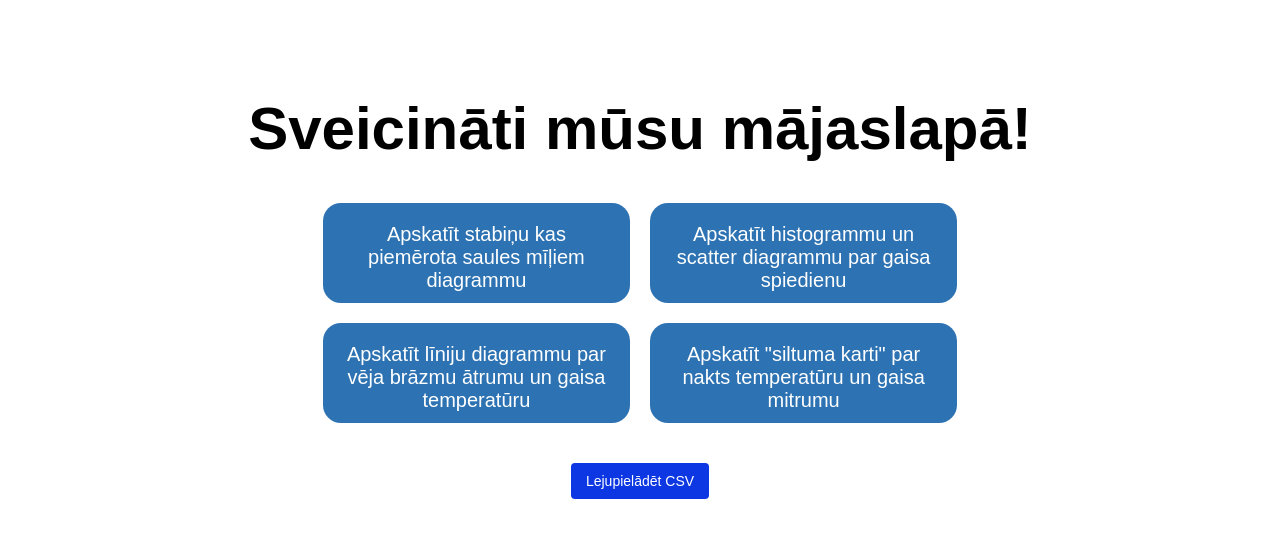
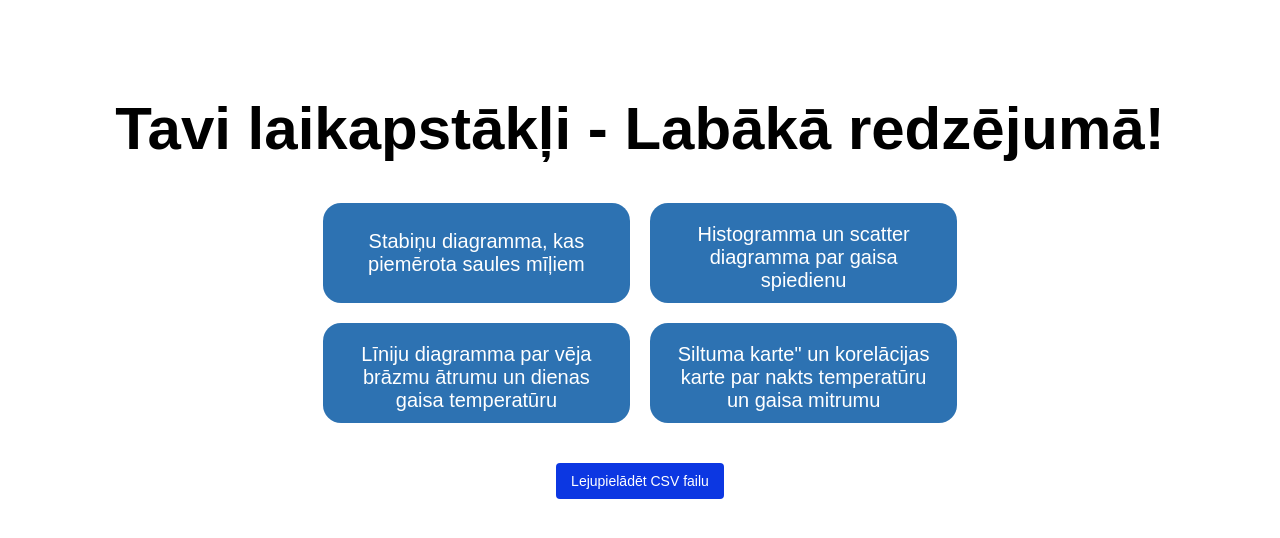
Before and after one commit to liep22/Prog_projekts, a Flask app: page / in a window 1280 px wide. Shown: the top 538 px of the page. Run offline with Flask 3, Linux system fonts and the light colour scheme.

Commit message:
home.html

```diff
--- a/templates/home.html
+++ b/templates/home.html
@@ -58,15 +58,15 @@
     </style>
 </head>
 <body>
-    <h1 style="font-size:60px;">Sveicināti mūsu mājaslapā!</h1>
+    <h1 style="font-size:60px;">Tavi laikapstākļi - Labākā redzējumā!</h1>
     <div class="first-row">
-        <div style="width: 48%; margin-right:10px; margin-bottom: 20px;"><a style="font-size:20px;"  href="{{ url_for('stabini') }}"><button class="grid-element">Apskatīt stabiņu kas piemērota saules mīļiem diagrammu</button></a></div>
-        <div style="width: 48%; margin-left:10px; margin-bottom: 20px;"><a style="font-size:20px;" href="{{ url_for('histogramma') }}"><button class="grid-element">Apskatīt histogrammu un scatter diagrammu par gaisa spiedienu</button></a></div>
+        <div style="width: 48%; margin-right:10px; margin-bottom: 20px;"><a style="font-size:20px;"  href="{{ url_for('stabini') }}"><button class="grid-element">Stabiņu diagramma, kas piemērota saules mīļiem</button></a></div>
+        <div style="width: 48%; margin-left:10px; margin-bottom: 20px;"><a style="font-size:20px;" href="{{ url_for('histogramma') }}"><button class="grid-element">Histogramma un scatter diagramma par gaisa spiedienu</button></a></div>
     </div>
     <div class="second-row">
-        <div style="width: 48%; margin-right:10px;"><a style="font-size:20px;" href="{{ url_for('linijas') }}"><button class="grid-element">Apskatīt līniju diagrammu par vēja brāzmu ātrumu un gaisa temperatūru</button> </a></div>
-        <div style="width: 48%; margin-left:10px;"><a style="font-size:20px;" href="{{ url_for('heatmap') }}"><button class="grid-element">Apskatīt "siltuma karti" par nakts temperatūru un gaisa mitrumu</button> </a></div>
+        <div style="width: 48%; margin-right:10px;"><a style="font-size:20px;" href="{{ url_for('linijas') }}"><button class="grid-element">Līniju diagramma par vēja brāzmu ātrumu un dienas gaisa temperatūru</button> </a></div>
+        <div style="width: 48%; margin-left:10px;"><a style="font-size:20px;" href="{{ url_for('heatmap') }}"><button class="grid-element">Siltuma karte" un korelācijas karte par nakts temperatūru un gaisa mitrumu</button> </a></div>
     </div>
-    <div><a style="font-size:20px;" href="{{ url_for('download_file') }}"><button class="download-btn">Lejupielādēt CSV</button></a></p>
+    <div><a style="font-size:20px;" href="{{ url_for('download_file') }}"><button class="download-btn">Lejupielādēt CSV failu</button></a></p>
 </body>
 </html>
```
